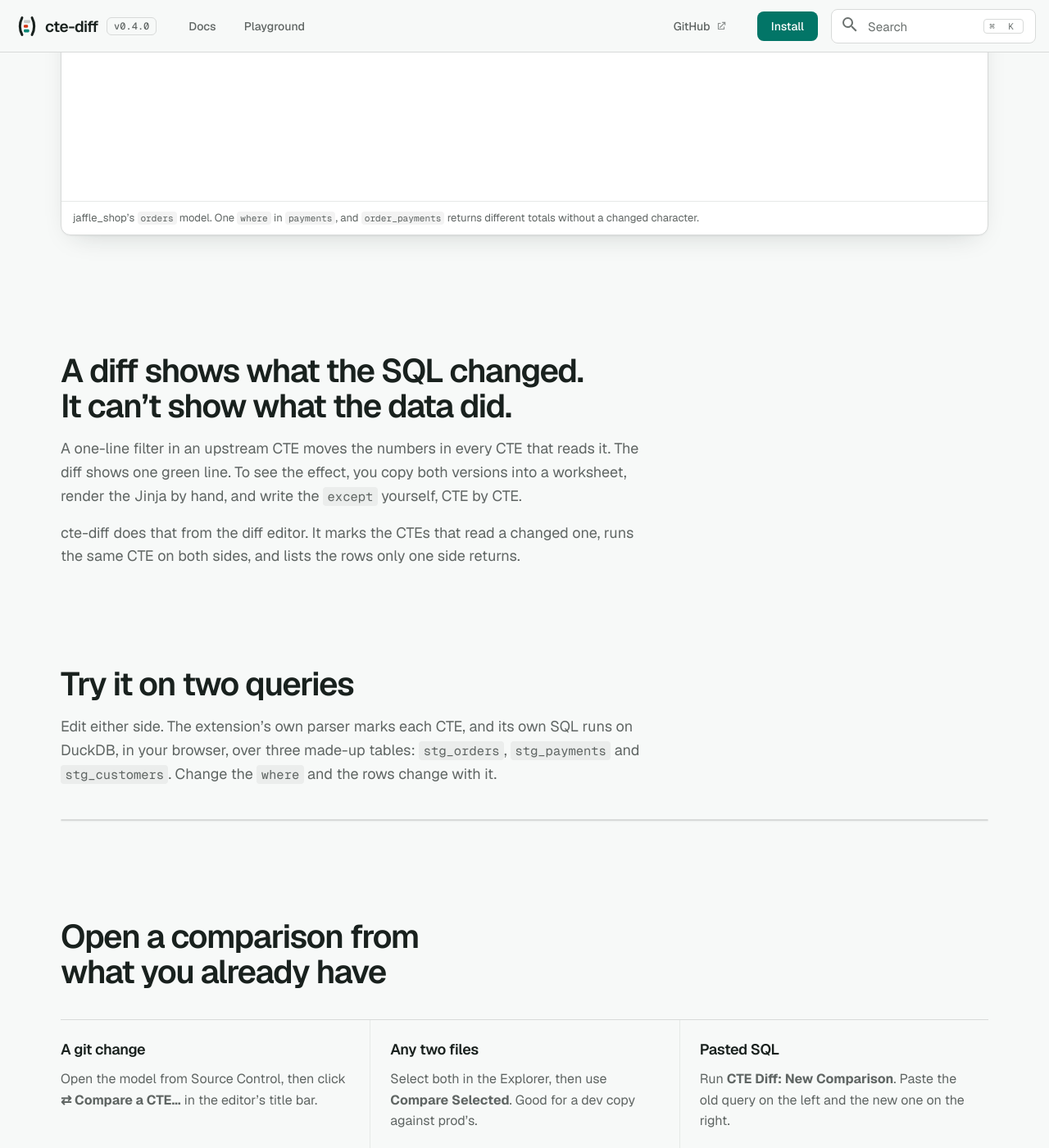
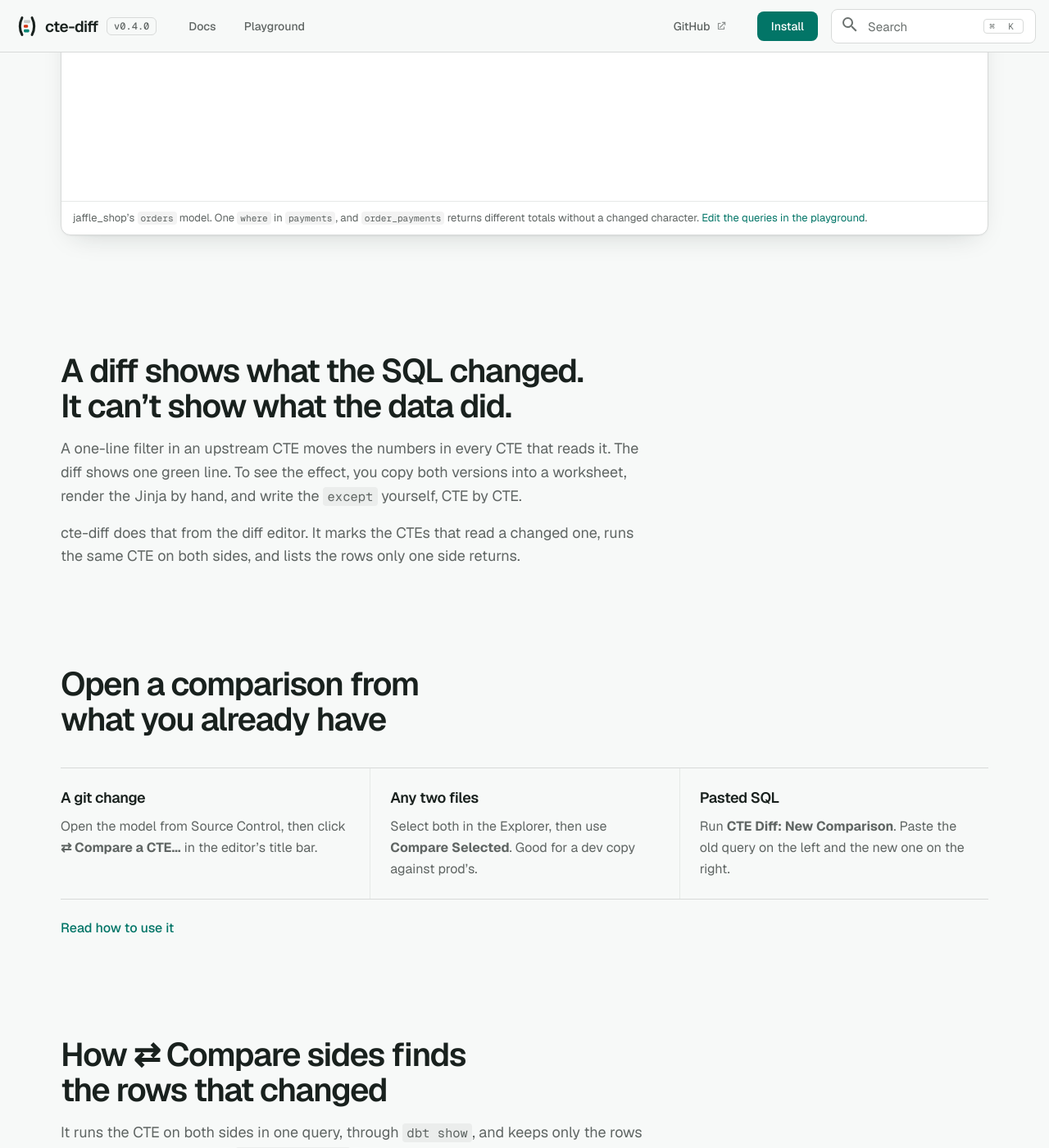
Before and after one commit to MarkPhamm/cte-diff, an MkDocs documentation site: the page built from docs/index.md, in a window 1280 px wide and 1400 px high, scrolled down 1021 px. Shown: the whole window at 82% size. Built offline with MkDocs 1.6.1 and Material for MkDocs 9.7.7, drawn with Linux system fonts in a browser that asks for light colours.

Commit message:
Site: the playground gets its own page, off the landing page
- /playground/ (docs/playground.md, overrides/playground.html): the playground full width, with its own headline; DuckDB loads with the page.
- The header's Playground link, the docs nav, the hero demo's caption, usage.md and the README point there.
- The word-by-word reveal hid the playground page's h1 (it waited for a scroll trigger only h2s get); it now applies to section h2s only.

```diff
--- a/docs/javascripts/home.js
+++ b/docs/javascripts/home.js
@@ -75,7 +75,7 @@
     })();
   }
 
-  var h1 = root.querySelector(".qh-hero h1");
+  var h1 = root.querySelector(".qh-hero h1, .qh-play h1");
   if (h1) splitWords(h1);
   root.querySelectorAll(".qh-section > h2, .qh-final > h2").forEach(function (h) {
     splitWords(h);
--- a/docs/stylesheets/home.css
+++ b/docs/stylesheets/home.css
@@ -305,8 +305,8 @@ q-w { display: inline-block; }
   .qh-hero__text > :nth-child(1) { animation-delay: .25s; }
   .qh-hero__text > :nth-child(2) { animation-delay: .3s; }
   .qh-hero__text > :nth-child(3) { animation-delay: .35s; }
-  .qh-hero h1 q-w { animation: qh-word .42s calc(var(--i) * 30ms) var(--bp-ease-out) both; }
-  .qh-section .qh-words q-w, .qh-final .qh-words q-w { opacity: 0; transform: translateY(.3em); transition: opacity .3s, transform .42s;
+  .qh-hero h1 q-w, .qh-play h1 q-w { animation: qh-word .42s calc(var(--i) * 30ms) var(--bp-ease-out) both; }
+  .qh-section > h2.qh-words q-w, .qh-final > h2.qh-words q-w { opacity: 0; transform: translateY(.3em); transition: opacity .3s, transform .42s;
     transition-timing-function: var(--bp-ease-out); transition-delay: calc(var(--i) * 30ms); }
   .qh .qh-words.qh-in q-w { opacity: 1; transform: none; }
   .qh-rv { opacity: 0; transform: translateY(8px); transition: opacity .32s, transform .42s; transition-timing-function: var(--bp-ease-out);
@@ -354,3 +354,7 @@ q-caret { display: inline-block; width: .55em; height: 1.15em; margin-left: 1px;
   .qh-btn { width: 100%; justify-content: center; }
   .qh-install code { font-size: 12.5px; }
 }
+
+/* the playground page (overrides/playground.html) */
+.qh-section.qh-play { padding-top: 48px; }
+.qh-play h1 { font-size: clamp(32px, 4vw, 48px); max-width: 22ch; }
--- a/mkdocs.yml
+++ b/mkdocs.yml
@@ -56,6 +56,7 @@ markdown_extensions:
 
 nav:
   - Home: index.md
+  - Playground: playground.md
   - Install: install.md
   - Use it: usage.md
   - How the comparison works: comparison.md
--- a/overrides/home.html
+++ b/overrides/home.html
@@ -1,7 +1,7 @@
 {% extends "main.html" %}
 
-{#- Landing page (docs/index.md sets `template: home.html`). The hero is a static drawing of the extension on
-    web/sample.ts's example; the playground below runs the real parser (web/playground.ts). -#}
+{#- Landing page (docs/index.md sets `template: home.html`). The hero is a live demo of the extension on
+    web/sample.ts's example (web/demo.ts); the playground has its own page (overrides/playground.html). -#}
 
 {% block site_nav %}{% endblock %}
 
@@ -49,7 +49,7 @@
       <div class="cd-overlay" aria-hidden="true">
         <svg class="cd-cursor" width="22" height="22" viewBox="0 0 24 24"><path d="M4 2l15 11-7 1.2 4 7.3-2.8 1.5-4-7.4L4 20z" fill="#111" stroke="#fff" stroke-width="1.6" stroke-linejoin="round"/></svg>
       </div>
-      <figcaption>jaffle_shop’s <code>orders</code> model. One <code>where</code> in <code>payments</code>, and <code>order_payments</code> returns different totals without a changed character. <span class="cd-hint">Move your mouse over it to take control.</span></figcaption>
+      <figcaption>jaffle_shop’s <code>orders</code> model. One <code>where</code> in <code>payments</code>, and <code>order_payments</code> returns different totals without a changed character. <span class="cd-hint">Move your mouse over it to take control.</span> <a href="{{ 'playground/' | url }}">Edit the queries in the playground</a>.</figcaption>
     </figure>
     <ol class="cd-chapters">
       <li><b>Preview a CTE</b><span>▶ Preview above <code>payments</code></span><i></i></li>
@@ -63,14 +63,6 @@
     <h2>A diff shows what the SQL changed. It can’t show what the data did.</h2>
     <p>A one-line filter in an upstream CTE moves the numbers in every CTE that reads it. The diff shows one green line. To see the effect, you copy both versions into a worksheet, render the Jinja by hand, and write the <code>except</code> yourself, CTE by CTE.</p>
     <p>cte-diff does that from the diff editor. It marks the CTEs that read a changed one, runs the same CTE on both sides, and lists the rows only one side returns.</p>
-  </section>
-
-  <!-- --------------------------------------------------------------- playground -->
-  <section class="qh-section qh-wrap" id="playground">
-    <h2>Try it on two queries</h2>
-    <p class="qh-sub">Edit either side. The extension’s own parser marks each CTE, and its own SQL runs on DuckDB, in your browser, over three made-up tables: <code>stg_orders</code>, <code>stg_payments</code> and <code>stg_customers</code>. Change the <code>where</code> and the rows change with it.</p>
-    {#- web/playground.ts fills it in; the rows come from duckdb-wasm, loaded once the playground is near the screen. -#}
-    <div class="cd-win qp" id="qp"><noscript><p class="cd-noscript">The playground needs JavaScript.</p></noscript></div>
   </section>
 
   <!-- ---------------------------------------------------------- ways to open one -->
--- a/overrides/partials/header.html
+++ b/overrides/partials/header.html
@@ -8,7 +8,7 @@
     <a class="qd-version" href="{{ config.repo_url }}/releases/tag/v{{ config.extra.version }}" target="_blank" rel="noopener"
        title="Release notes for v{{ config.extra.version }}">v{{ config.extra.version }}</a>
     <a class="qd-navlink" href="{{ 'usage/' | url }}">Docs</a>
-    <a class="qd-navlink" href="{{ nav.homepage.url | url }}#playground">Playground</a>
+    <a class="qd-navlink" href="{{ 'playground/' | url }}">Playground</a>
     <div class="md-header__title qd-header__title" data-md-component="header-title"></div>
     <a class="qd-navlink qd-github" href="{{ config.repo_url }}" target="_blank" rel="noopener">GitHub
       <svg viewBox="0 0 24 24" width="14" height="14" aria-hidden="true"><path fill="currentColor" d="M14 3h7v7h-2V6.41l-9.29 9.3-1.42-1.42 9.3-9.29H14V3ZM5 5h6v2H7v10h10v-4h2v6H5V5Z"/></svg>
--- /dev/null
+++ b/overrides/playground.html
@@ -0,0 +1,17 @@
+{% extends "main.html" %}
+
+{#- The playground page (docs/playground.md sets `template: playground.html`), full width like the landing page.
+    web/playground.ts fills #qp; the rows come from duckdb-wasm, which loads with the page. -#}
+
+{% block site_nav %}{% endblock %}
+
+{% block container %}
+<div class="qh">
+  <section class="qh-section qh-wrap qh-play" id="playground">
+    <h1>Try cte-diff on two queries</h1>
+    <p class="qh-sub">Edit either side. The extension’s own parser marks each CTE, and its own SQL runs on DuckDB, in your browser, over three made-up tables: <code>stg_orders</code>, <code>stg_payments</code> and <code>stg_customers</code>. Change the <code>where</code> and the rows change with it.</p>
+    <div class="cd-win qp" id="qp"><noscript><p class="cd-noscript">The playground needs JavaScript.</p></noscript></div>
+    <p class="qh-more"><a href="{{ 'install/' | url }}">Install the extension</a> to run it on your own dbt project.</p>
+  </section>
+</div>
+{% endblock %}
```
Also changed, not shown: other parts of overrides/home.html (+1 -1 lines), README.md (+1 -1 lines), docs/development.md (+1 -1 lines), docs/playground.md (added, +9 -0 lines), docs/usage.md (+1 -1 lines).
